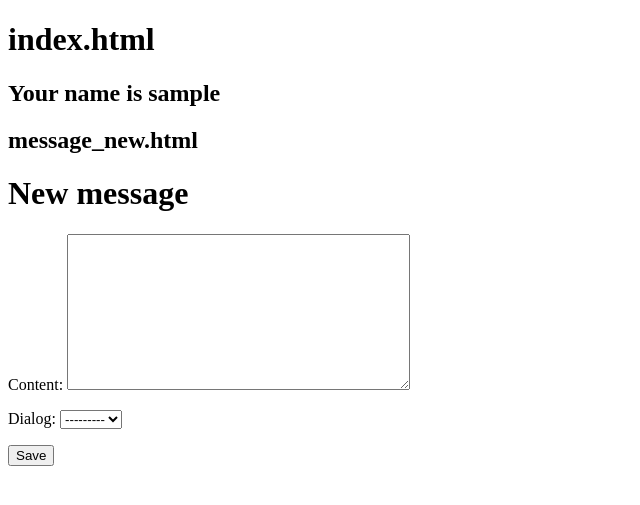
After one commit to MikhailPimenov/chat, a Django app: page /messages/new/ in a window 1280 px wide. The commit adds this page. Shown: the top 505 px of the page, without its empty margins (0-640 px from the left). Run offline with Django 3.2, Linux system fonts and the light colour scheme; the visitor is signed in with stand-in values (Sample User, id 1); data that the repository does not hold is empty.

Commit message:
messages are added using form

```diff
--- a/chat/models/message.py
+++ b/chat/models/message.py
@@ -1,4 +1,6 @@
 from django.db import models
+from django.urls import reverse
+from django.http import QueryDict
 
 
 class Message(models.Model):
@@ -20,3 +22,17 @@ class Message(models.Model):
 
     def __str__(self):
         return f'message #{self.id} from dialog {self.dialog} sent at {self.send_time}'
+
+    def get_absolute_url(self):
+        query_dictionary = QueryDict('', mutable=True)
+        query_dictionary.update(
+            {
+                'dialog_id': self.dialog.id,
+            }
+        )
+        url = '{base_url}?{querystring}'.format(
+            base_url=reverse(viewname="messages_name"),
+            querystring=query_dictionary.urlencode()
+        )
+
+        return url
--- a/chat/templates/chat/dialog.html
+++ b/chat/templates/chat/dialog.html
@@ -4,7 +4,7 @@
     <h3>Your remarkable dialogs:</h3>
     {% for dialog in object_list %}
 
-    <a href="/messages?dialog_id={{dialog.id}}">
+    <a href="/messages/?dialog_id={{dialog.id}}">
         <p4>{{dialog.start_time}}:
             {% for companion in dialog.users.all %}
                 {% if companion.id != user.id %}
--- a/chat/templates/chat/index.html
+++ b/chat/templates/chat/index.html
@@ -5,9 +5,9 @@
     <title>The index</title>
 </head>
 <body>
-    <h1>This is crazy index</h1>
+    <h1>index.html</h1>
     {% if user.is_authenticated %}
-    <h2>Your amazing name is {{ user.username }}</h2>
+    <h2>Your name is {{ user.username }}</h2>
     {% else %}
     <h2>You are not logged in.</h2>
     {% endif %}
--- a/chat/templates/chat/message.html
+++ b/chat/templates/chat/message.html
@@ -1,8 +1,14 @@
 {% extends "chat/index.html" %}
 
 {% block content %}
+    <h2>message.html</h2>
+
     {% for message in object_list %}
         <h3>{{message.content}}</h3>
         <h5>{{message.send_time}}</h5>
     {% endfor %}
+
+    <form action="new">
+        <input type="submit" value="New message" />
+    </form>
 {% endblock %}
--- /dev/null
+++ b/chat/templates/chat/message_new.html
@@ -0,0 +1,10 @@
+{% extends 'chat/index.html' %}
+
+{% block content %}
+<h2>message_new.html</h2>
+<h1>New message</h1>
+<form action="" method="post">{% csrf_token %}
+    {{ form.as_p }}
+    <input type="submit" value="Save" />
+</form>
+{% endblock content %}
--- a/chat/urls.py
+++ b/chat/urls.py
@@ -1,10 +1,13 @@
-from django.urls import path
+from django.urls import path, re_path
 
 from chat import views
 
 urlpatterns = [
-    path('', views.index, name='index'),
-    path('messages', views.MessageListView.as_view()),
-    path('dialogs', views.DialogListView.as_view()),
-    path('register', views.register, name='register'),
+    path('', views.index, name='index_name'),
+
+    path('messages/', views.MessageListView.as_view(), name='messages_name'),
+    path('messages/new/', views.MessageCreateView.as_view(), name='new_message_name'),
+    path('dialogs', views.DialogListView.as_view(), name='dialogs_name'),
+
+    path('register', views.register, name='register_name'),
 ]
--- a/chat/views/__init__.py
+++ b/chat/views/__init__.py
@@ -1,6 +1,6 @@
 from .indexview import index
 from .registerview import register
-from .messageview import MessageListView
+from .messageview import MessageListView, MessageCreateView
 from .dialogview import DialogListView
 
 __all__ = [
@@ -8,4 +8,5 @@ __all__ = [
     'register',
     'MessageListView',
     'DialogListView',
+    'MessageCreateView',
 ]
--- a/chat/views/messageview.py
+++ b/chat/views/messageview.py
@@ -7,12 +7,11 @@ class MessageListView(mixins.LoginRequiredMixin, generic.ListView):
     template_name = 'chat/message.html'
 
     def get_queryset(self, *args, **kwargs):
-        # print(self.request)
-        # print('fucking dialog_id', self.kwargs['dialog_id'], self.)
-        # print('fucking id', self.request.GET.get('dialog_id', None))
         queryset = Message.objects.filter(dialog=self.request.GET.get('dialog_id', None))
         return queryset
 
-    # def get(self, request):
-    #     print('fucking request', request)
-    #     print('query parameters', request.query_params)
+
+class MessageCreateView(mixins.LoginRequiredMixin, generic.CreateView):
+    template_name = 'chat/message_new.html'
+    model = Message
+    fields = '__all__'
```
